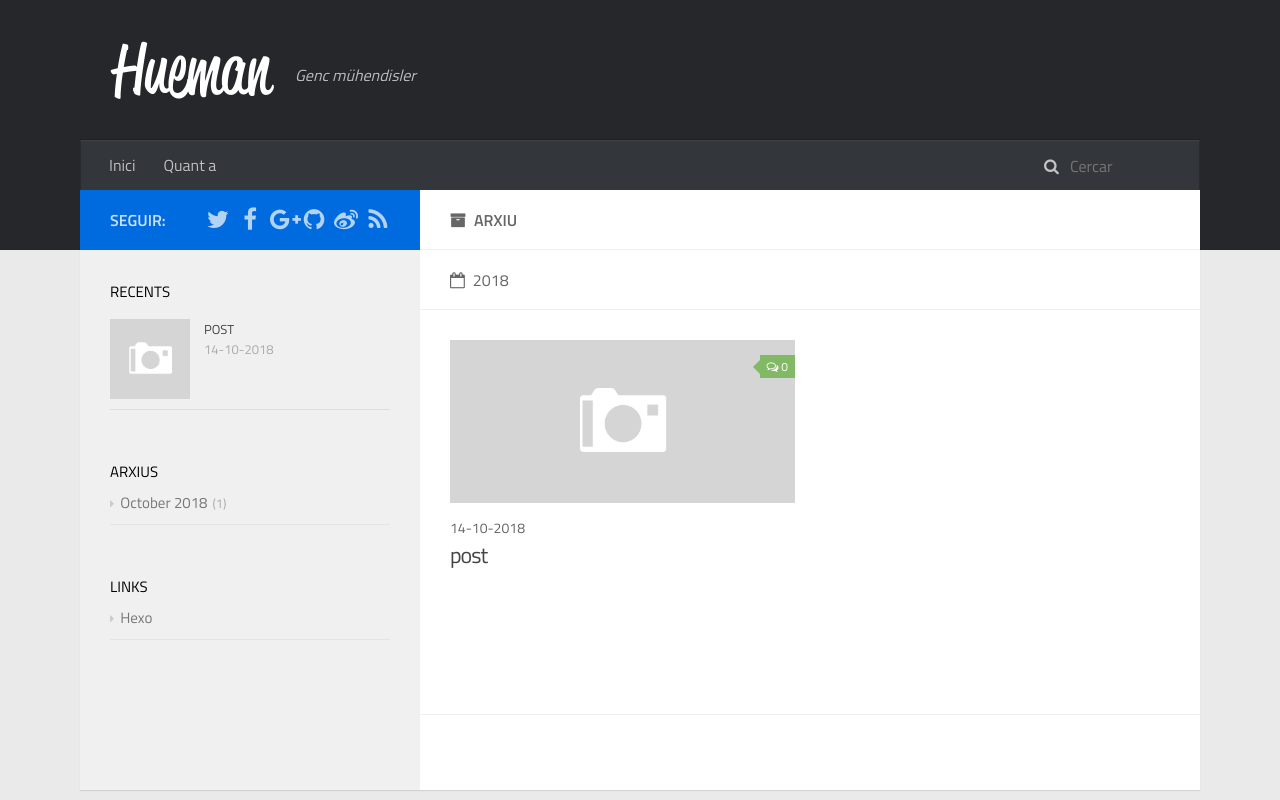
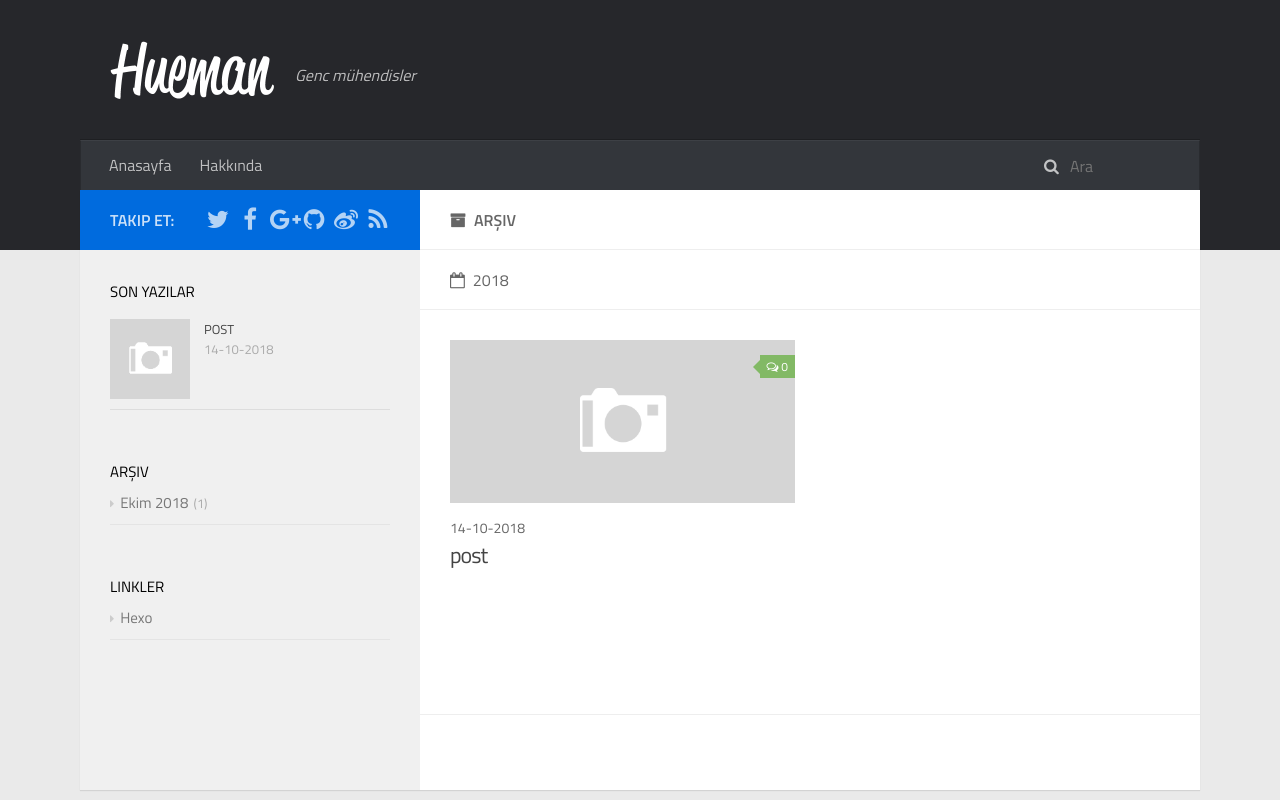
Before and after one commit to gencineer/gencineer.github.io, a plain HTML site: page archives/index.html in a window 1280 px wide. Shown: the top 800 px of the page. Drawn offline with Linux system fonts and the light colour scheme.

Commit message:
Site updated: 2018-10-14 22:06:29

```diff
--- a/archives/index.html
+++ b/archives/index.html
@@ -6,7 +6,7 @@
 
 
 
-    <title>Arxiu | Gencineer</title>
+    <title>Arşiv | Gencineer</title>
 
     <meta name="viewport" content="width=device-width, initial-scale=1, maximum-scale=1">
 
@@ -16,7 +16,7 @@
 <meta property="og:url" content="http://gencineer.github.io/archives/index.html">
 <meta property="og:site_name" content="Gencineer">
 <meta property="og:description" content="Gencineer&apos;lerin blogu">
-<meta property="og:locale" content="Turkish">
+<meta property="og:locale" content="tr">
 <meta name="twitter:card" content="summary">
 <meta name="twitter:title" content="Gencineer">
 <meta name="twitter:description" content="Gencineer&apos;lerin blogu">
@@ -70,13 +70,13 @@
                         <ul id="main-nav">
 
                                 <li class="main-nav-list-item" >
-                                    <a class="main-nav-list-link" href="/">Inici</a>
+                                    <a class="main-nav-list-link" href="/">Anasayfa</a>
                                 </li>
 
 
 
                                 <li class="main-nav-list-item" >
-                                    <a class="main-nav-list-link" href="/about/index.html">Quant a</a>
+                                    <a class="main-nav-list-link" href="/about/index.html">Hakkında</a>
                                 </li>
 
                         </ul>
@@ -84,14 +84,14 @@
                             <div id="search-form-wrap">
 
     <form class="search-form">
-        <input type="text" class="ins-search-input search-form-input" placeholder="Cercar" />
+        <input type="text" class="ins-search-input search-form-input" placeholder="Ara" />
         <button type="submit" class="search-form-submit"></button>
     </form>
     <div class="ins-search">
     <div class="ins-search-mask"></div>
     <div class="ins-search-container">
         <div class="ins-input-wrapper">
-            <input type="text" class="ins-search-input" placeholder="Type something..." />
+            <input type="text" class="ins-search-input" placeholder="Bir şeyler yaz..." />
             <span class="ins-close ins-selectable"><i class="fa fa-times-circle"></i></span>
         </div>
         <div class="ins-section-wrapper">
@@ -103,11 +103,11 @@
 (function (window) {
     var INSIGHT_CONFIG = {
         TRANSLATION: {
-            POSTS: 'Posts',
-            PAGES: 'Pages',
-            CATEGORIES: 'categories',
-            TAGS: 'etiquetes',
-            UNTITLED: '(Untitled)',
+            POSTS: 'Gönderiler',
+            PAGES: 'Sayfalar',
+            CATEGORIES: 'Kategoriler',
+            TAGS: 'Etiketler',
+            UNTITLED: '(Başlıksız)',
         },
         ROOT_URL: '/',
         CONTENT_URL: '/content.json',
@@ -132,7 +132,7 @@
                         <div class="main-body-header">
     <h1 class="header">
 
-    <i class="icon fa fa-archive"></i>Arxiu
+    <i class="icon fa fa-archive"></i>Arşiv
     </h1>
 </div>
 
@@ -207,7 +207,7 @@
                     <aside id="sidebar">
     <a class="sidebar-toggle" title="Expand Sidebar"><i class="toggle icon"></i></a>
     <div class="sidebar-top">
-        <p>seguir:</p>
+        <p>Takip Et:</p>
         <ul class="social-links">
 
 
@@ -269,7 +269,7 @@
 
 
     <div class="widget-wrap">
-        <h3 class="widget-title">recents</h3>
+        <h3 class="widget-title">son yazılar</h3>
         <div class="widget">
             <ul id="recent-post" class="">
 
@@ -303,9 +303,9 @@
 
 
     <div class="widget-wrap widget-list">
-        <h3 class="widget-title">arxius</h3>
+        <h3 class="widget-title">arşiv</h3>
         <div class="widget">
-            <ul class="archive-list"><li class="archive-list-item"><a class="archive-list-link" href="/archives/2018/10/">October 2018</a><span class="archive-list-count">1</span></li></ul>
+            <ul class="archive-list"><li class="archive-list-item"><a class="archive-list-link" href="/archives/2018/10/">Ekim 2018</a><span class="archive-list-count">1</span></li></ul>
         </div>
     </div>
 
@@ -319,7 +319,7 @@
 
 
     <div class="widget-wrap widget-list">
-        <h3 class="widget-title">links</h3>
+        <h3 class="widget-title">linkler</h3>
         <div class="widget">
             <ul>
 
```
Also changed, not shown: 2018/10/14/post/index.html (+17 -17 lines), archives/2018/10/index.html (+17 -17 lines), archives/2018/index.html (+17 -17 lines), index.html (+16 -16 lines).
